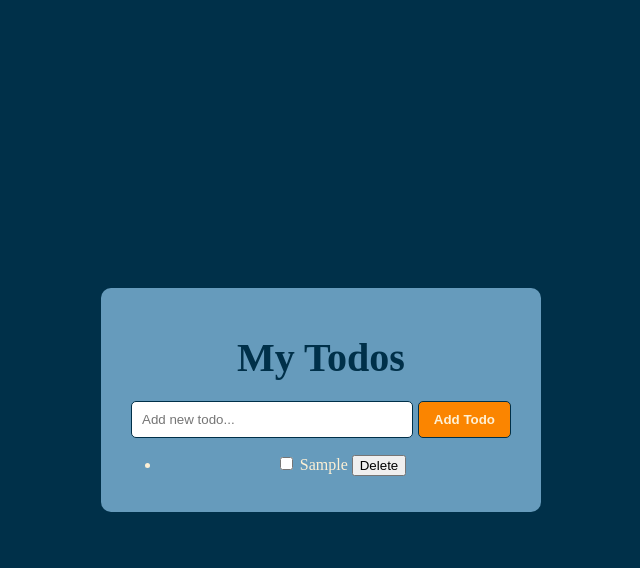
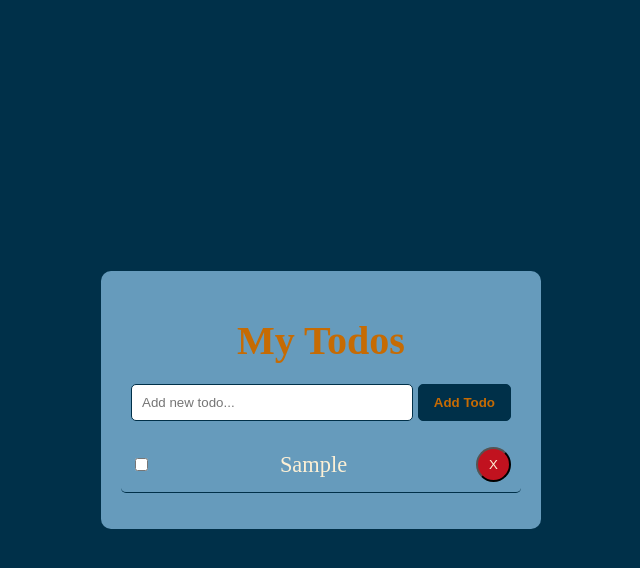
Before and after one commit to 1001hadi/third-SBA, a plain HTML site: page index.html in a window 1280 px wide. Both pictures are taken after typing "Sample" into the empty fields and a click on the button "Add Todo". Shown: the whole page, without its empty margins (319-959 px from the left). Drawn offline with Linux system fonts and the light colour scheme.

Commit message:
todos style added to css

```diff
--- a/app.js
+++ b/app.js
@@ -17,7 +17,7 @@ function addTodos() {
     todoItems.innerHTML = `
     <input type="checkbox" class="todo-checkbox">
               <span class="todo-text">${todosInputValue}</span>
-              <button class="delete-btn">Delete</button>
+              <button class="delete-btn">X</button>
     `;
     todoList.appendChild(todoItems);
     todoInput.value = "";
--- a/style.css
+++ b/style.css
@@ -17,7 +17,7 @@ body {
 }
 
 h1 {
-  color: #003049;
+  color: #c66b03;
   font-weight: bold;
   font-size: 2.5rem;
   text-align: center;
@@ -37,8 +37,8 @@ h1 {
 }
 
 #add-btn {
-  background: #fb8500;
-  color: #fdf0d5;
+  background: #003049;
+  color: #c66b03;
   font-weight: bold;
   margin-left: 5px;
   padding: 10px 15px;
@@ -48,11 +48,39 @@ h1 {
 }
 
 #add-btn:hover {
-  background: #fdf0d5;
+  background: #014164;
   color: #fb8500;
 }
 
-#todo-list {
+.delete-btn {
+  background: #c1121f;
+  color: #fdf0d5;
+  height: 35px;
+  width: 35px;
+  border-radius: 50%;
+  padding: 4px 10px;
+  cursor: pointer;
+}
+
+.delete-btn:hover {
+  background: #ea0d1c;
+}
+
+#todos-list {
   list-style: none;
   padding: 0;
 }
+
+#todos-list li {
+  display: flex;
+  justify-content: space-between;
+  align-items: center;
+  padding: 10px;
+  border-bottom: 1px solid #003049;
+  border-radius: 5px;
+}
+
+.todo-text {
+  flex-grow: 1;
+  font-size: 1.4rem;
+}
```
